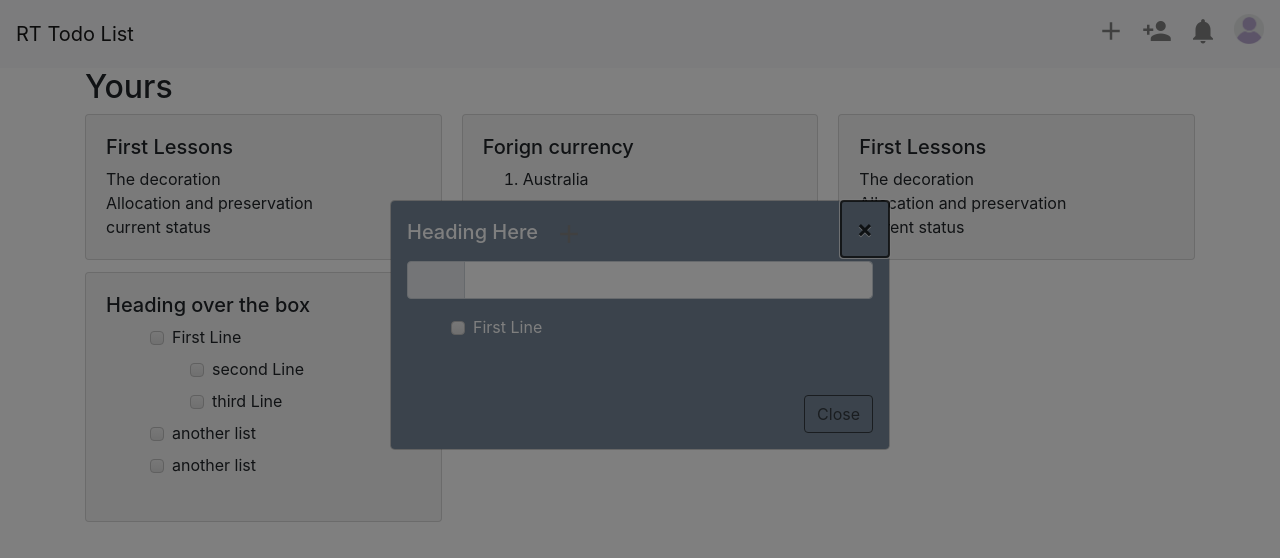
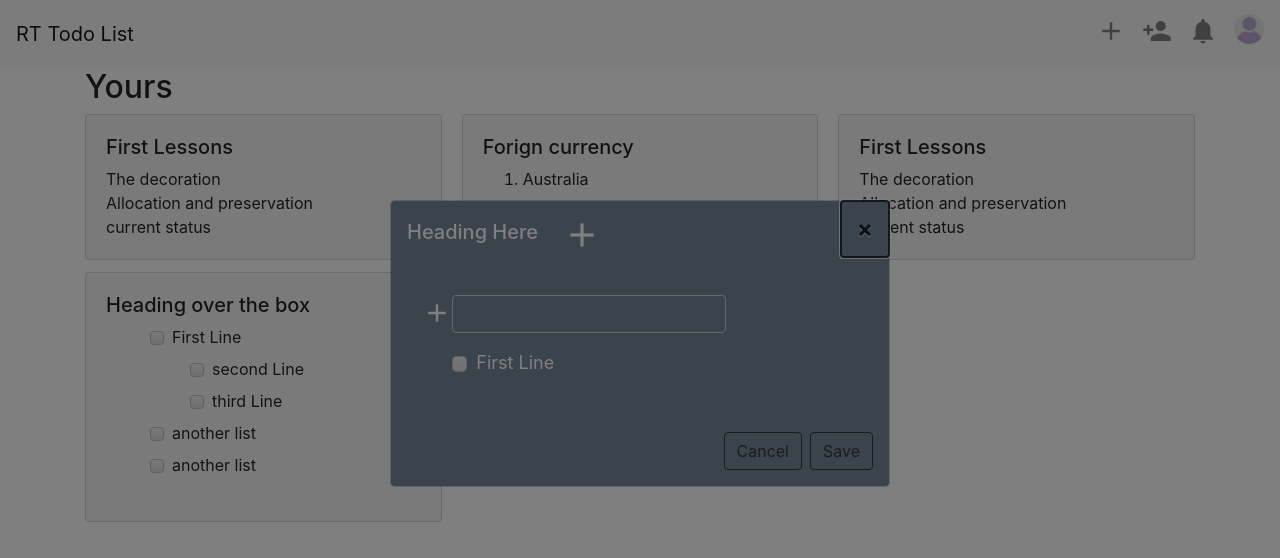
Before and after one commit to karikalanarun/todolist_frond_end, an Angular app: page / in a window 1280 px wide. Shown: the top 558 px of the page. Built offline with nearby package versions, Linux system fonts and the light colour scheme; sample sign-in values are in the browser's storage; what @auth0/angular-jwt would draw is missing.

Commit message:
popup completed

```diff
--- a/src/app/todo-list/todo-list-create-pop-up/todo-list-create-pop-up.component.css
+++ b/src/app/todo-list/todo-list-create-pop-up/todo-list-create-pop-up.component.css
@@ -59,13 +59,13 @@ input[type="radio"]:not(old) {
 .checklist {
   list-style-type: none;
 }
-.material-icons {
-  margin-top: 2px;
-  color: gray;
-  font-size: 30px;
+.singled {
+  margin-top: -2px;
+  color: white;
+  font-size: 40px;
 }
-.material-icons:hover {
-  color: blue;
+.singled:hover {
+  color: lavender;
   cursor: pointer;
 }
 .modal-header {
@@ -80,3 +80,16 @@ input[type="radio"]:not(old) {
 .modal-content {
   background-color: blue;
 }
+#addInput {
+  background-color: lightslategray;
+  color: white;
+  outline-color: currentColor;
+}
+.listed {
+  color: white;
+  font-size: 30px;
+  margin-top: 3px;
+}
+.checkSize {
+  font-size: large;
+}
--- a/src/app/todo-list/todo-list-create-pop-up/todo-list-create-pop-up.component.html
+++ b/src/app/todo-list/todo-list-create-pop-up/todo-list-create-pop-up.component.html
@@ -1,34 +1,26 @@
 <div class="modal-data">
   <div class="modal-header">
     <h5 class="modal-title">Heading Here</h5>
-    <i class="material-icons ml-3">add</i>
+    <i class="material-icons ml-4 singled">add</i>
     <button
+      style="outline-style: hidden;"
       type="button"
       class="close"
       aria-label="Close"
       (click)="activeModal.dismiss('Cross click')"
     >
-      <span aria-hidden="true">&times;</span>
+      <span aria-hidden="true" style="outline-style: hidden;">&times;</span>
     </button>
   </div>
-  <div class="modal-body">
+  <div class="modal-body mt-2">
     <div class="input-group mb-3">
-      <div class="input-group-prepend">
-        <div class="input-group-text">
-          <input
-            type="checkbox"
-            aria-label="Checkbox for following text input"
-          />
-        </div>
+      <div class="input-group-append">
+        <i class="material-icons listed ml-3">add</i>
+        <input type="text" id="addInput" class="form-control" />
       </div>
-      <input
-        type="text"
-        class="form-control"
-        aria-label="Text input with checkbox"
-      />
     </div>
     <ul>
-      <li class="checklist">
+      <li class="checklist checkSize">
         <input id="option" type="checkbox" name="field" value="option" />
         <label for="option"
           ><span><span></span></span>First Line</label
@@ -42,7 +34,14 @@
       class="btn btn-outline-dark"
       (click)="activeModal.close('Close click')"
     >
-      Close
+      Cancel
+    </button>
+    <button
+      type="button"
+      class="btn btn-outline-dark"
+      (click)="activeModal.close('Close click')"
+    >
+      Save
     </button>
   </div>
 </div>
```
